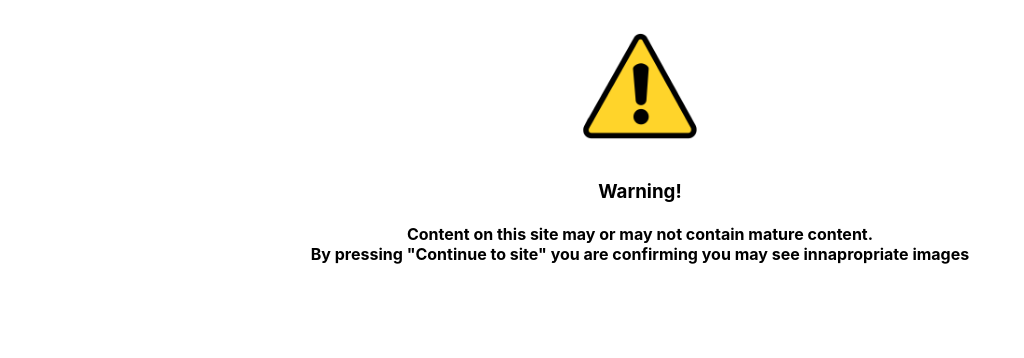
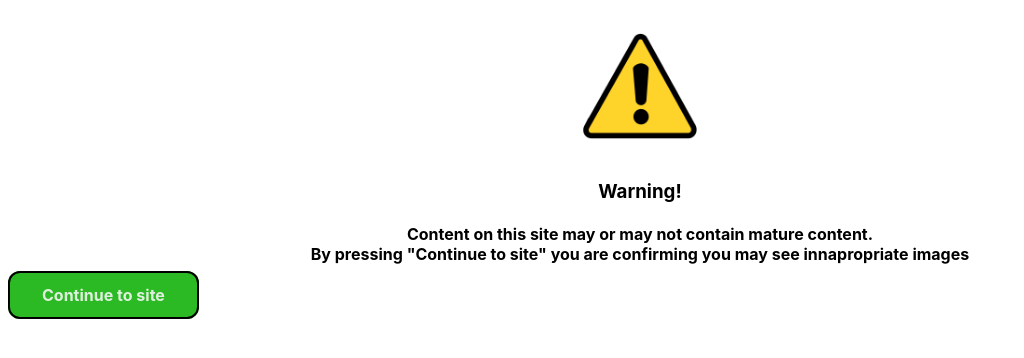
Before and after one commit to TechPenguineer/Anomedia, a Flask app: page / in a window 1280 px wide. Shown: the top 358 px of the page, without its empty margins (0-1024 px from the left). Run offline with Flask 2, Linux system fonts and the light colour scheme.

Commit message:
more button styling

```diff
--- a/static/stylesheets/bootstrap.min.css
+++ b/static/stylesheets/bootstrap.min.css
@@ -9,3 +9,26 @@
     font-weight: bold;
 
 }
+
+.green
+{
+    background-color: #2bba23;
+}
+
+.white_fore
+{
+    color: #e0f0df;
+}
+
+.comfirm_btn
+{
+    border-radius: 1.5vh;
+    padding-left: 2.5vw;
+    padding-right: 2.5vw;
+    padding-top: 1.5vh;
+    padding-bottom: 1.5vh;
+
+    align-content: center;
+    text-align: center;
+    border: .3vh black solid;
+}
--- a/templates/warning.html
+++ b/templates/warning.html
@@ -13,5 +13,6 @@
         <h3 class="TITLE_PAGE_TXT" align="center">Warning!</h3>
         <h4 class="TITLE_PAGE_TXT" align="center">Content on this site may or may not contain mature content. <br> By pressing "Continue to site" you are confirming you may see innapropriate images</h4>
     </p>
+    <a align="center" class="green comfirm_btn white_fore TITLE_PAGE_TXT">Continue to site</a>
 </body>
 </html>
```
